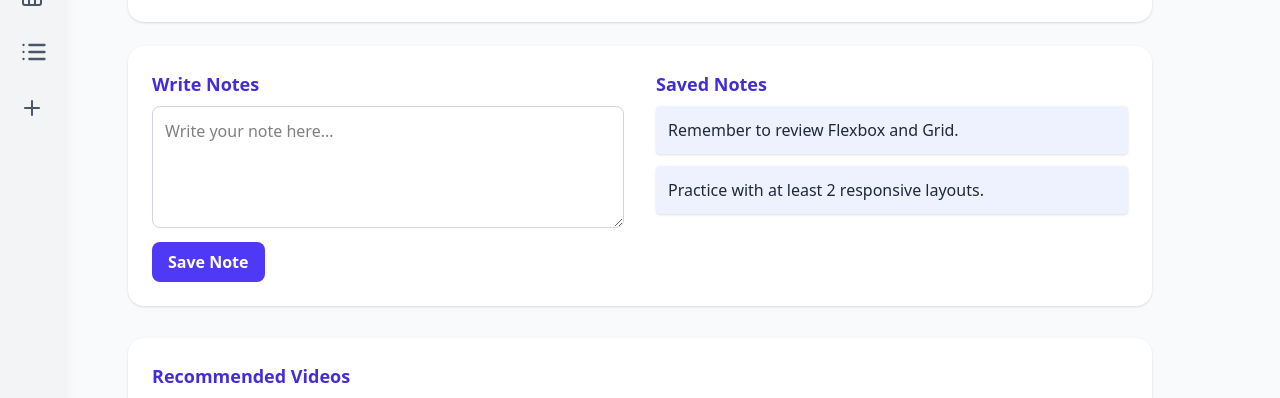
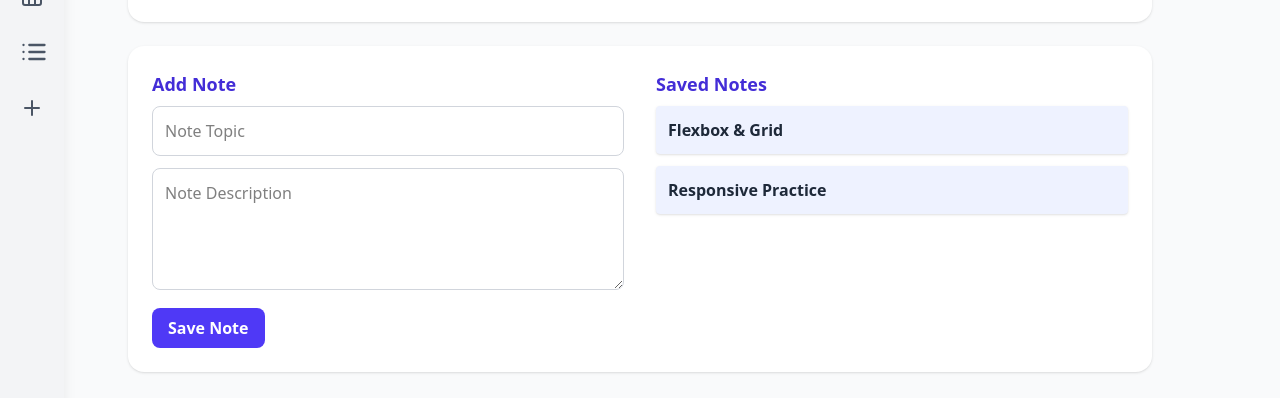
Before and after one commit to Prabesh1sharma/Edu_Planner_ui, a Next.js app: page /Plans/1/1/1 in a window 1280 px wide. Shown: the part 130-528 px from the top of the page. Built offline with nearby package versions, Linux system fonts and the light colour scheme.

Commit message:
styled note section more

```diff
--- a/src/components/NotesSection.jsx
+++ b/src/components/NotesSection.jsx
@@ -2,51 +2,151 @@
 import { useState } from 'react';
 
 export default function NotesSection() {
-    const [note, setNote] = useState('');
+    const [topic, setTopic] = useState('');
+    const [description, setDescription] = useState('');
     const [notes, setNotes] = useState([
-        { id: 1, text: "Remember to review Flexbox and Grid." },
-        { id: 2, text: "Practice with at least 2 responsive layouts." }
+        { id: 1, topic: "Flexbox & Grid", description: "Remember to review Flexbox and Grid layouts." },
+        { id: 2, topic: "Responsive Practice", description: "Practice with at least 2 responsive layouts." }
     ]);
+    const [selectedNote, setSelectedNote] = useState(null);
+    const [isEditing, setIsEditing] = useState(false);
+    const [editTopic, setEditTopic] = useState('');
+    const [editDescription, setEditDescription] = useState('');
 
+    // Add note
     const handleAddNote = (e) => {
         e.preventDefault();
-        if (!note.trim()) return;
-        setNotes([{ id: Date.now(), text: note }, ...notes]);
-        setNote('');
+        if (!topic.trim() || !description.trim()) return;
+        setNotes([{ id: Date.now(), topic, description }, ...notes]);
+        setTopic('');
+        setDescription('');
+    };
+
+    // Open modal
+    const openModal = (note) => {
+        setSelectedNote(note);
+        setEditTopic(note.topic);
+        setEditDescription(note.description);
+        setIsEditing(false);
+    };
+
+    // Save edit
+    const handleEditSave = () => {
+        setNotes(notes.map(n =>
+            n.id === selectedNote.id ? { ...n, topic: editTopic, description: editDescription } : n
+        ));
+        setSelectedNote({ ...selectedNote, topic: editTopic, description: editDescription });
+        setIsEditing(false);
+    };
+
+    // Close modal
+    const closeModal = () => {
+        setSelectedNote(null);
+        setIsEditing(false);
     };
 
     return (
         <div className="bg-white rounded-2xl shadow p-6 flex flex-col md:flex-row gap-8 mb-8">
-            {/* Write Note */}
+            {/* Add Note Form */}
             <div className="flex-1">
-                <h2 className="text-lg font-semibold text-indigo-700 mb-2">Write Notes</h2>
-                <form onSubmit={handleAddNote}>
+                <h2 className="text-lg font-semibold text-indigo-700 mb-2">Add Note</h2>
+                <form onSubmit={handleAddNote} className="space-y-3">
+                    <input
+                        type="text"
+                        className="w-full border border-gray-300 rounded-lg p-3 focus:outline-none focus:ring-2 focus:ring-indigo-400"
+                        placeholder="Note Topic"
+                        value={topic}
+                        onChange={e => setTopic(e.target.value)}
+                        required
+                    />
                     <textarea
                         className="w-full border border-gray-300 rounded-lg p-3 focus:outline-none focus:ring-2 focus:ring-indigo-400"
                         rows={4}
-                        value={note}
-                        onChange={e => setNote(e.target.value)}
-                        placeholder="Write your note here..."
+                        value={description}
+                        onChange={e => setDescription(e.target.value)}
+                        placeholder="Note Description"
+                        required
                     />
                     <button
                         type="submit"
-                        className="mt-2 bg-indigo-600 hover:bg-indigo-700 text-white font-semibold px-4 py-2 rounded-lg transition"
+                        className="bg-indigo-600 hover:bg-indigo-700 text-white font-semibold px-4 py-2 rounded-lg transition"
                     >
                         Save Note
                     </button>
                 </form>
             </div>
-            {/* Saved Notes */}
+            {/* Notes List */}
             <div className="flex-1">
                 <h2 className="text-lg font-semibold text-indigo-700 mb-2">Saved Notes</h2>
                 <ul className="space-y-3">
                     {notes.map(n => (
-                        <li key={n.id} className="bg-indigo-50 rounded p-3 text-gray-800 shadow-sm">
-                            {n.text}
+                        <li
+                            key={n.id}
+                            className="bg-indigo-50 rounded p-3 text-gray-800 shadow-sm cursor-pointer hover:bg-indigo-100 transition"
+                            onClick={() => openModal(n)}
+                        >
+                            <span className="font-semibold">{n.topic}</span>
                         </li>
                     ))}
                 </ul>
             </div>
+
+            {/* Modal */}
+            {selectedNote && (
+                <div className="fixed inset-0 z-50 flex items-center justify-center bg-black/40">
+                    <div className="bg-white rounded-xl shadow-xl p-8 w-full max-w-md relative">
+                        <button
+                            onClick={closeModal}
+                            className="absolute top-3 right-4 text-gray-400 hover:text-indigo-600 text-2xl"
+                            aria-label="Close"
+                        >
+                            &times;
+                        </button>
+                        {isEditing ? (
+                            <>
+                                <h3 className="text-lg font-bold text-indigo-700 mb-4">Edit Note</h3>
+                                <input
+                                    type="text"
+                                    className="w-full border border-gray-300 rounded-lg p-3 mb-3 focus:outline-none focus:ring-2 focus:ring-indigo-400"
+                                    value={editTopic}
+                                    onChange={e => setEditTopic(e.target.value)}
+                                />
+                                <textarea
+                                    className="w-full border border-gray-300 rounded-lg p-3 mb-3 focus:outline-none focus:ring-2 focus:ring-indigo-400"
+                                    rows={4}
+                                    value={editDescription}
+                                    onChange={e => setEditDescription(e.target.value)}
+                                />
+                                <div className="flex gap-3">
+                                    <button
+                                        className="bg-indigo-600 hover:bg-indigo-700 text-white font-semibold px-4 py-2 rounded-lg transition"
+                                        onClick={handleEditSave}
+                                    >
+                                        Save
+                                    </button>
+                                    <button
+                                        className="bg-gray-200 hover:bg-gray-300 text-gray-700 font-semibold px-4 py-2 rounded-lg transition"
+                                        onClick={() => setIsEditing(false)}
+                                    >
+                                        Cancel
+                                    </button>
+                                </div>
+                            </>
+                        ) : (
+                            <>
+                                <h3 className="text-lg font-bold text-indigo-700 mb-2">{selectedNote.topic}</h3>
+                                <p className="text-gray-700 mb-4">{selectedNote.description}</p>
+                                <button
+                                    className="bg-indigo-50 hover:bg-indigo-100 text-indigo-700 font-semibold px-4 py-2 rounded-lg transition"
+                                    onClick={() => setIsEditing(true)}
+                                >
+                                    Edit
+                                </button>
+                            </>
+                        )}
+                    </div>
+                </div>
+            )}
         </div>
     );
 }
```
